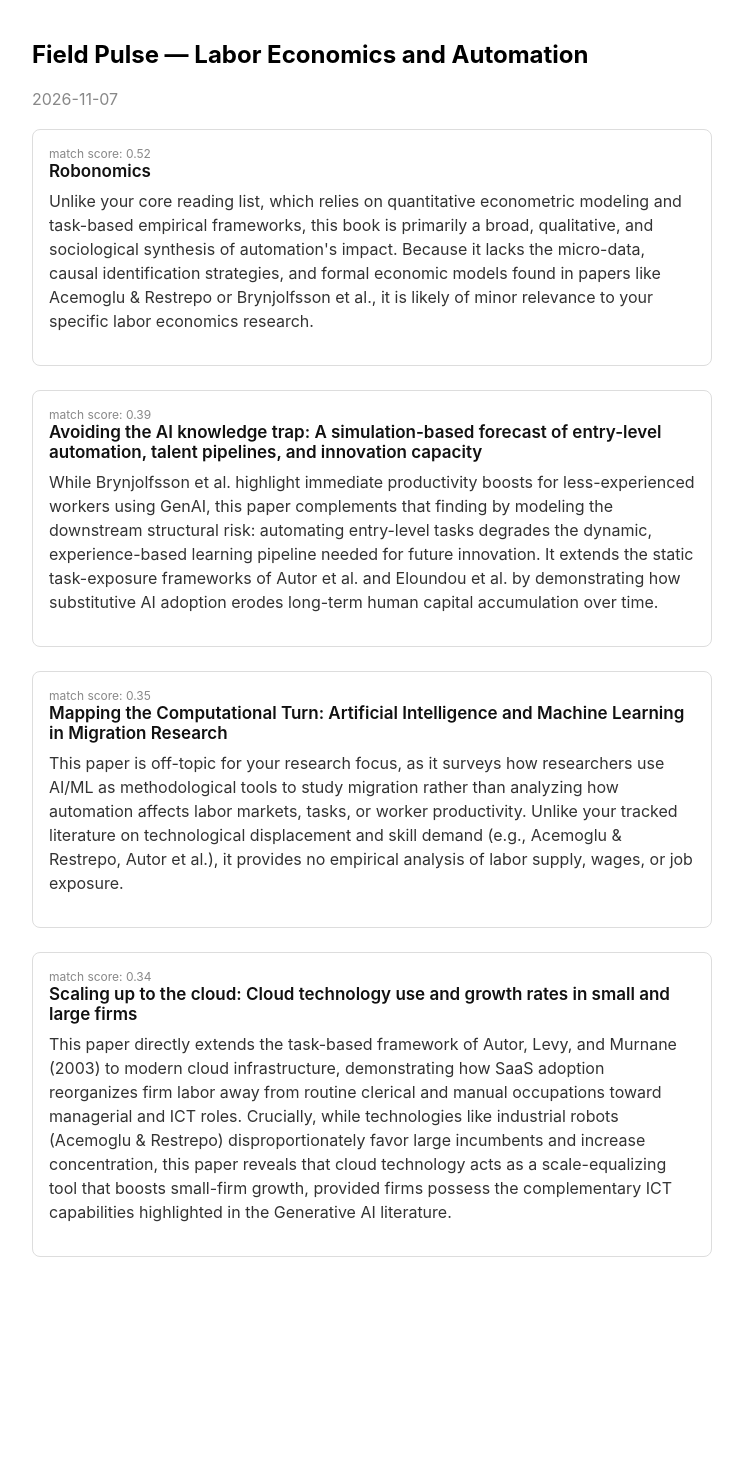
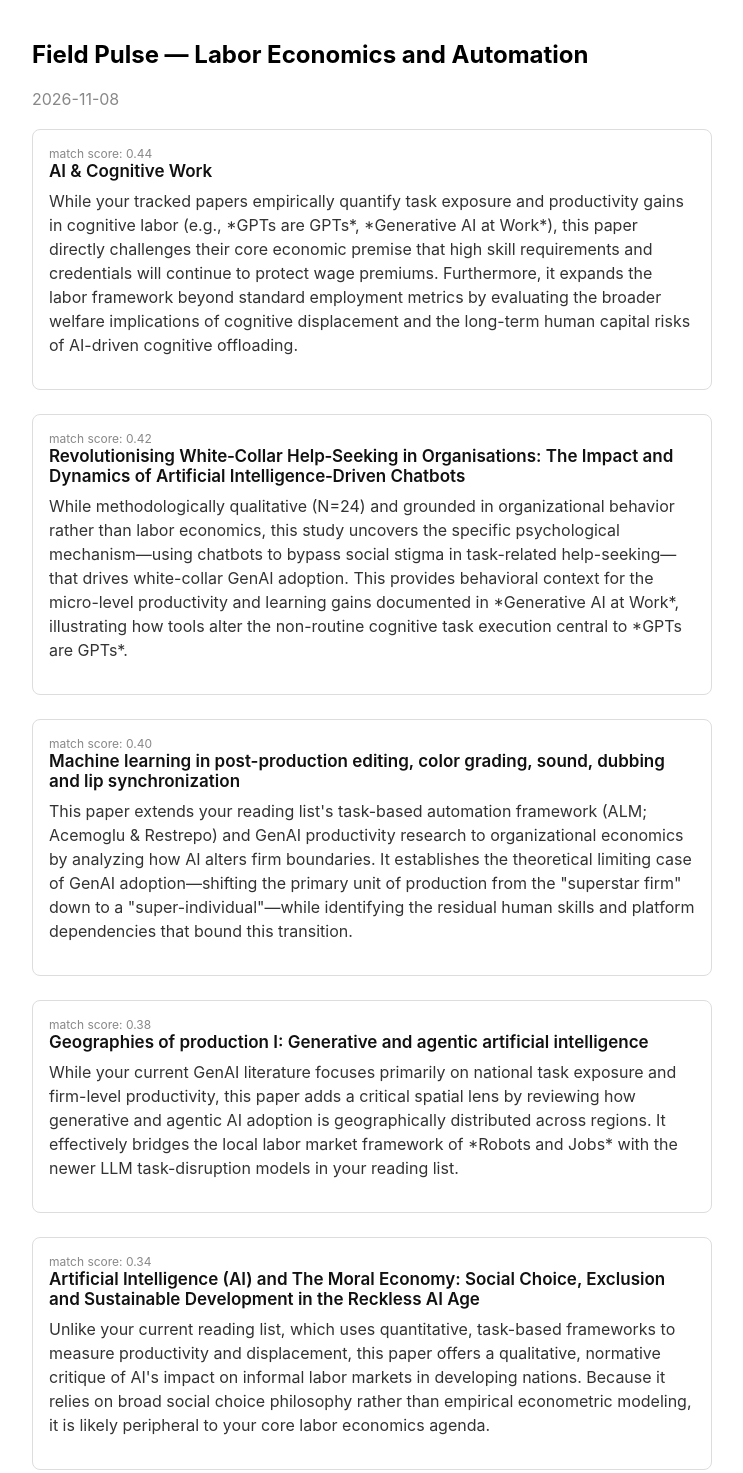
Before and after one commit to arnavgupta-maker/field-pulse, a plain HTML site: page docs/index.html in a window 1280 px wide. Shown: the whole page, without its empty margins (268-1011 px from the left). Before the commit the page ends 1297 px from the top, so only its background shows below. Drawn offline with Linux system fonts and the light colour scheme.

Commit message:
Auto-update field pulse digest

```diff
--- a/docs/index.html
+++ b/docs/index.html
@@ -1,28 +1,31 @@
 <html><head><meta charset="utf-8"><title>Field Pulse — Labor Economics and Automation</title></head>
     <body style="font-family:-apple-system,sans-serif;max-width:680px;margin:40px auto;padding:0 16px;">
     <h2>Field Pulse — Labor Economics and Automation</h2>
-    <div style="color:#888;margin-bottom:20px;">2026-11-07</div>
+    <div style="color:#888;margin-bottom:20px;">2026-11-08</div>
 
         <div style="margin-bottom:24px;padding:16px;border:1px solid #ddd;border-radius:8px;">
-            <div style="font-size:12px;color:#888;">match score: 0.52</div>
-            <a href="https://openalex.org/W7225321802" style="font-size:17px;font-weight:600;color:#111;text-decoration:none;">Robonomics</a>
-            <p style="margin-top:8px;color:#333;line-height:1.5;">Unlike your core reading list, which relies on quantitative econometric modeling and task-based empirical frameworks, this book is primarily a broad, qualitative, and sociological synthesis of automation's impact.
-
-Because it lacks the micro-data, causal identification strategies, and formal economic models found in papers like Acemoglu & Restrepo or Brynjolfsson et al., it is likely of minor relevance to your specific labor economics research.</p>
+            <div style="font-size:12px;color:#888;">match score: 0.44</div>
+            <a href="https://openalex.org/W7222908997" style="font-size:17px;font-weight:600;color:#111;text-decoration:none;">AI & Cognitive Work</a>
+            <p style="margin-top:8px;color:#333;line-height:1.5;">While your tracked papers empirically quantify task exposure and productivity gains in cognitive labor (e.g., *GPTs are GPTs*, *Generative AI at Work*), this paper directly challenges their core economic premise that high skill requirements and credentials will continue to protect wage premiums. Furthermore, it expands the labor framework beyond standard employment metrics by evaluating the broader welfare implications of cognitive displacement and the long-term human capital risks of AI-driven cognitive offloading.</p>
         </div>
         <div style="margin-bottom:24px;padding:16px;border:1px solid #ddd;border-radius:8px;">
-            <div style="font-size:12px;color:#888;">match score: 0.39</div>
-            <a href="https://openalex.org/W7225290982" style="font-size:17px;font-weight:600;color:#111;text-decoration:none;">Avoiding the AI knowledge trap: A simulation-based forecast of entry-level automation, talent pipelines, and innovation capacity</a>
-            <p style="margin-top:8px;color:#333;line-height:1.5;">While Brynjolfsson et al. highlight immediate productivity boosts for less-experienced workers using GenAI, this paper complements that finding by modeling the downstream structural risk: automating entry-level tasks degrades the dynamic, experience-based learning pipeline needed for future innovation. It extends the static task-exposure frameworks of Autor et al. and Eloundou et al. by demonstrating how substitutive AI adoption erodes long-term human capital accumulation over time.</p>
+            <div style="font-size:12px;color:#888;">match score: 0.42</div>
+            <a href="https://openalex.org/W7225382641" style="font-size:17px;font-weight:600;color:#111;text-decoration:none;">Revolutionising White‐Collar Help‐Seeking in Organisations: The Impact and Dynamics of Artificial Intelligence‐Driven Chatbots</a>
+            <p style="margin-top:8px;color:#333;line-height:1.5;">While methodologically qualitative (N=24) and grounded in organizational behavior rather than labor economics, this study uncovers the specific psychological mechanism—using chatbots to bypass social stigma in task-related help-seeking—that drives white-collar GenAI adoption. This provides behavioral context for the micro-level productivity and learning gains documented in *Generative AI at Work*, illustrating how tools alter the non-routine cognitive task execution central to *GPTs are GPTs*.</p>
         </div>
         <div style="margin-bottom:24px;padding:16px;border:1px solid #ddd;border-radius:8px;">
-            <div style="font-size:12px;color:#888;">match score: 0.35</div>
-            <a href="https://openalex.org/W7225301748" style="font-size:17px;font-weight:600;color:#111;text-decoration:none;">Mapping the Computational Turn: Artificial Intelligence and Machine Learning in Migration Research</a>
-            <p style="margin-top:8px;color:#333;line-height:1.5;">This paper is off-topic for your research focus, as it surveys how researchers use AI/ML as methodological tools to study migration rather than analyzing how automation affects labor markets, tasks, or worker productivity. Unlike your tracked literature on technological displacement and skill demand (e.g., Acemoglu & Restrepo, Autor et al.), it provides no empirical analysis of labor supply, wages, or job exposure.</p>
+            <div style="font-size:12px;color:#888;">match score: 0.40</div>
+            <a href="https://openalex.org/W7225381149" style="font-size:17px;font-weight:600;color:#111;text-decoration:none;">Machine learning in post-production editing, color grading, sound, dubbing and lip synchronization</a>
+            <p style="margin-top:8px;color:#333;line-height:1.5;">This paper extends your reading list's task-based automation framework (ALM; Acemoglu & Restrepo) and GenAI productivity research to organizational economics by analyzing how AI alters firm boundaries. It establishes the theoretical limiting case of GenAI adoption—shifting the primary unit of production from the "superstar firm" down to a "super-individual"—while identifying the residual human skills and platform dependencies that bound this transition.</p>
+        </div>
+        <div style="margin-bottom:24px;padding:16px;border:1px solid #ddd;border-radius:8px;">
+            <div style="font-size:12px;color:#888;">match score: 0.38</div>
+            <a href="https://openalex.org/W7225455166" style="font-size:17px;font-weight:600;color:#111;text-decoration:none;">Geographies of production I: Generative and agentic artificial intelligence</a>
+            <p style="margin-top:8px;color:#333;line-height:1.5;">While your current GenAI literature focuses primarily on national task exposure and firm-level productivity, this paper adds a critical spatial lens by reviewing how generative and agentic AI adoption is geographically distributed across regions. It effectively bridges the local labor market framework of *Robots and Jobs* with the newer LLM task-disruption models in your reading list.</p>
         </div>
         <div style="margin-bottom:24px;padding:16px;border:1px solid #ddd;border-radius:8px;">
             <div style="font-size:12px;color:#888;">match score: 0.34</div>
-            <a href="https://openalex.org/W4403784886" style="font-size:17px;font-weight:600;color:#111;text-decoration:none;">Scaling up to the cloud: Cloud technology use and growth rates in small and large firms</a>
-            <p style="margin-top:8px;color:#333;line-height:1.5;">This paper directly extends the task-based framework of Autor, Levy, and Murnane (2003) to modern cloud infrastructure, demonstrating how SaaS adoption reorganizes firm labor away from routine clerical and manual occupations toward managerial and ICT roles. Crucially, while technologies like industrial robots (Acemoglu & Restrepo) disproportionately favor large incumbents and increase concentration, this paper reveals that cloud technology acts as a scale-equalizing tool that boosts small-firm growth, provided firms possess the complementary ICT capabilities highlighted in the Generative AI literature.</p>
+            <a href="https://openalex.org/W7225393946" style="font-size:17px;font-weight:600;color:#111;text-decoration:none;">Artificial Intelligence (AI) and The Moral Economy: Social Choice, Exclusion and Sustainable Development in the Reckless AI Age</a>
+            <p style="margin-top:8px;color:#333;line-height:1.5;">Unlike your current reading list, which uses quantitative, task-based frameworks to measure productivity and displacement, this paper offers a qualitative, normative critique of AI's impact on informal labor markets in developing nations. Because it relies on broad social choice philosophy rather than empirical econometric modeling, it is likely peripheral to your core labor economics agenda.</p>
         </div>
     </body></html>
```
